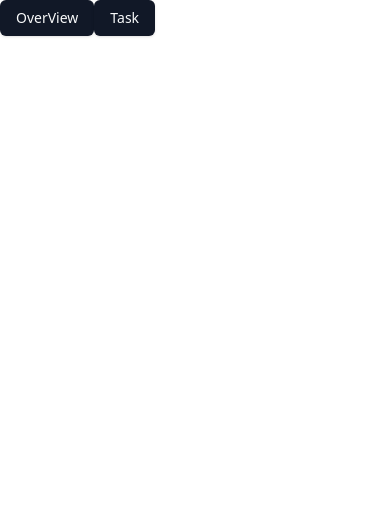
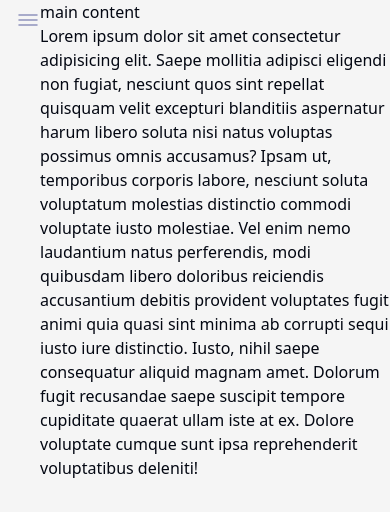
Before and after one commit to Shruthikshetty/timenest, a Next.js app: page / in a window 390 px wide. Shown: the top 512 px of the page. Built offline with nearby package versions, Linux system fonts and the light colour scheme.

Commit message:
add side bar

```diff
--- a/src/app/layout.tsx
+++ b/src/app/layout.tsx
@@ -2,6 +2,7 @@ import type { Metadata } from "next";
 import { Geist, Geist_Mono } from "next/font/google";
 import CustomProvider from "./providers";
 import "./globals.css";
+import SideBar from "~/components/sidebar/sidebar";
 
 const geistSans = Geist({
   variable: "--font-geist-sans",
@@ -27,9 +28,14 @@ export default function RootLayout({
   return (
     <html lang="en">
       <body
-        className={`${geistSans.variable} ${geistMono.variable} antialiased`}
+        className={`${geistSans.variable} ${geistMono.variable} antialiased bg-neutral-100`}
       >
-        <CustomProvider>{children}</CustomProvider>
+        <CustomProvider>
+          <div className="flex flex-row">
+            <SideBar />
+            {children}
+          </div>
+        </CustomProvider>
       </body>
     </html>
   );
--- a/src/app/page.tsx
+++ b/src/app/page.tsx
@@ -1,18 +1,25 @@
 "use client";
-
-import { Button } from "~/components/button/button";
-import { useRouter } from "next/navigation";
 
 // this is the first screen of the app
 export default function Home() {
-  // router from next
-  const router = useRouter();
-
   return (
     <div className="flex-1">
-      {/* Navigate on click */}
-      <Button onClick={() => router.push("/overview")}>OverView</Button>
-      <Button onClick={() => router.push("/task")}>Task</Button>
+      {/* this page may not be required */}
+      <p>main content </p>
+      <p>
+        Lorem ipsum dolor sit amet consectetur adipisicing elit. Saepe mollitia
+        adipisci eligendi non fugiat, nesciunt quos sint repellat quisquam velit
+        excepturi blanditiis aspernatur harum libero soluta nisi natus voluptas
+        possimus omnis accusamus? Ipsam ut, temporibus corporis labore, nesciunt
+        soluta voluptatum molestias distinctio commodi voluptate iusto
+        molestiae. Vel enim nemo laudantium natus perferendis, modi quibusdam
+        libero doloribus reiciendis accusantium debitis provident voluptates
+        fugit animi quia quasi sint minima ab corrupti sequi iusto iure
+        distinctio. Iusto, nihil saepe consequatur aliquid magnam amet. Dolorum
+        fugit recusandae saepe suscipit tempore cupiditate quaerat ullam iste at
+        ex. Dolore voluptate cumque sunt ipsa reprehenderit voluptatibus
+        deleniti!
+      </p>
     </div>
   );
 }
--- /dev/null
+++ b/src/components/sidebar/sidebar.tsx
@@ -0,0 +1,60 @@
+"use client";
+
+import { useState } from "react";
+import { Button } from "../button/button";
+import { useRouter } from "next/navigation";
+import Image from "next/image";
+
+// this is the side bar component with navigation's
+const SideBar = () => {
+  // show if side bar is open or hidden
+  const [isOpen, setIsOpen] = useState(false);
+
+  // router from next
+  const router = useRouter();
+
+  // this returns the navigation links for tabs
+  const renderNavigationButtons = () => (
+    <>
+      {/* Navigate on click */}
+      <Button onClick={() => router.push("/overview")}>OverView</Button>
+      <Button onClick={() => router.push("/task")}>Task</Button>
+    </>
+  );
+
+  return (
+    <>
+      {/* hidden in mobile */}
+      <div className="hidden sm:block">
+        <div className="flex flex-col gap-2 p-2 h-screen bg-white sm:max-w-[300px] sm:min-w-[200px] md:max-w-[500px] md:min-w-[300px]">
+          {renderNavigationButtons()}
+        </div>
+      </div>
+
+      {/* Hamburger Icon — only visible on small screens */}
+      <div className="sm:hidden relative w-10">
+        {/* Hamburger Icon */}
+        <div className="absolute z-50 left-2 w-12 h-10">
+          <Image
+            src="/menu.svg" // Use absolute path
+            alt="Menu"
+            width={40}
+            height={40}
+            unoptimized
+            className="w-10 h-10 p-2 rounded hover:bg-secondary-100 active:bg-white cursor-pointer"
+            onClick={() => setIsOpen((s) => !s)}
+          />
+        </div>
+
+        {/* Sidebar – only show if isOpen is true */}
+        {isOpen && (
+          <div className="absolute top-0 left-0 z-40 h-screen w-64 flex flex-col gap-2 border-2 bg-white rounded-sm pt-16 p-2">
+            {renderNavigationButtons()}
+          </div>
+        )}
+      </div>
+    </>
+  );
+};
+
+export default SideBar;
```
Also changed, not shown: public/menu.svg (added), 1 other file (tests, documents, lock files or other folders).
